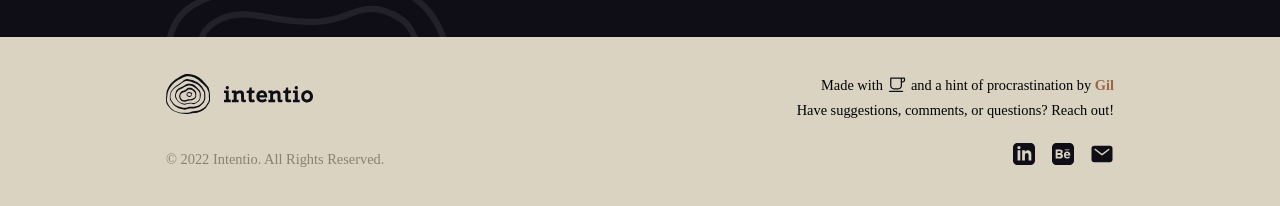
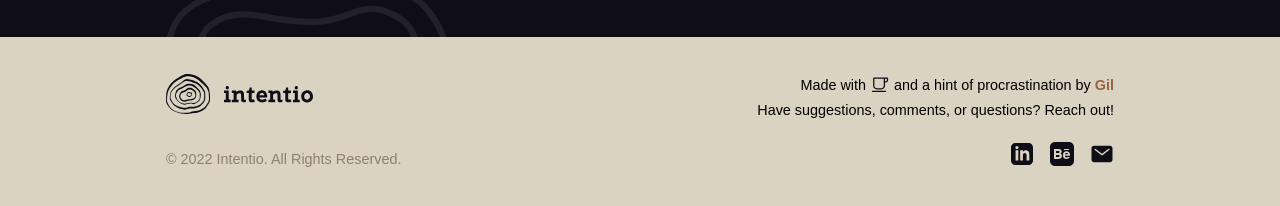
Before and after one commit to mochamellow/intentio-gh, a SvelteKit app: page / in a window 1280 px wide. Shown: the part 3322-3528 px from the top of the page. Built offline with nearby package versions, Linux system fonts and the light colour scheme; a web font is replaced by a local one.

Commit message:
Update Footer.svelte

```diff
--- a/src/components/Footer.svelte
+++ b/src/components/Footer.svelte
@@ -44,8 +44,8 @@
 
     .copyright {
         font-size: 0.9rem;
-        font-family: 'Sofia Pro';
-        font-weight: 100;
+        font-family: 'sofia_proregular', "Satoshi", sans-serif;
+        font-weight: 500;
         color: #8A826F;
         display: inline-block;
         margin-top: 8px;
@@ -55,7 +55,8 @@
 
         p {
             font-size: 0.9rem;
-            font-family: 'Sofia Pro';
+            font-family: 'sofia_proregular', "Satoshi", sans-serif;
+            font-weight: 500;
             margin:0;
         }
 
@@ -76,6 +77,11 @@
             gap: 16px;
             align-items: center;
             justify-content: end;
+
+            img {
+                width: 1.5rem;
+                height: 1.5rem;
+            }
         }
     }
 
```
